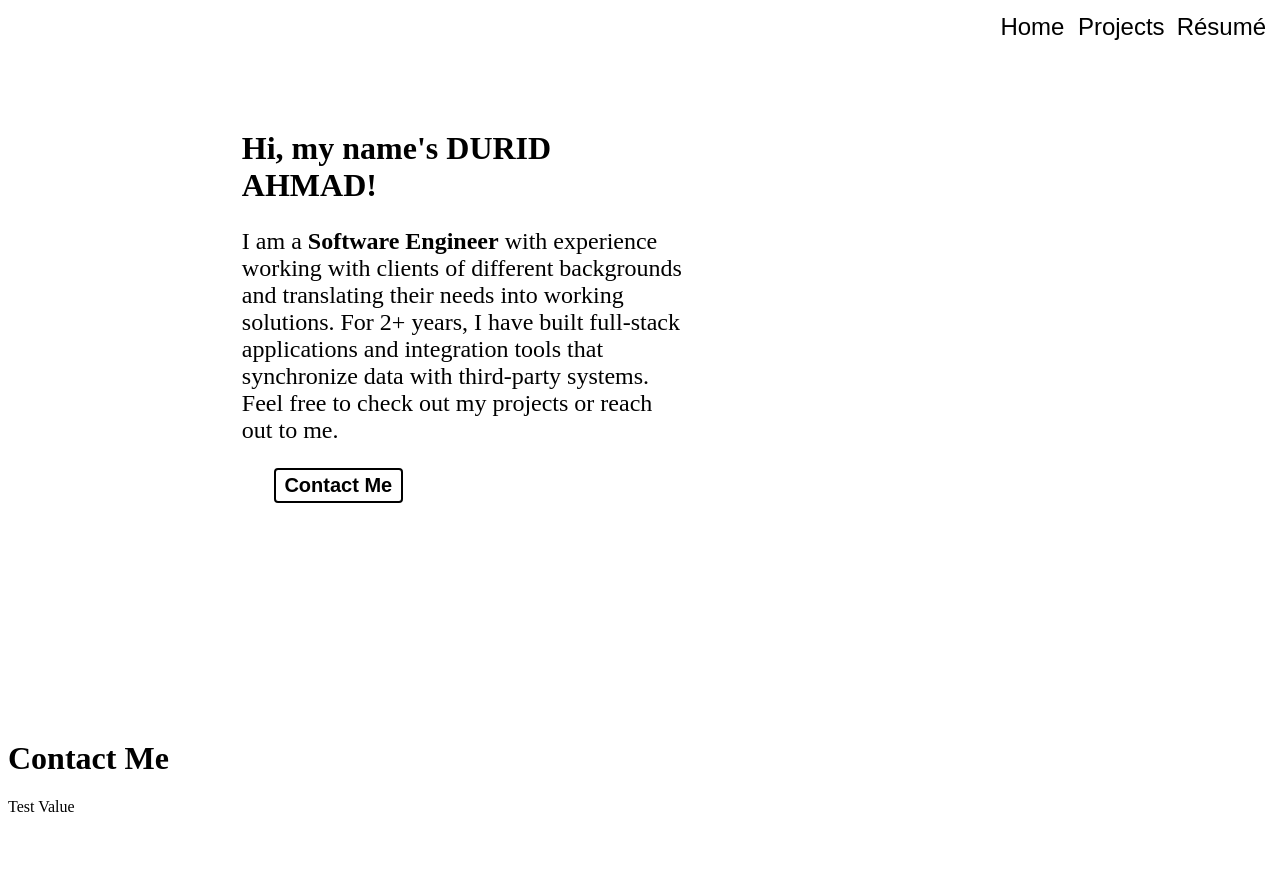
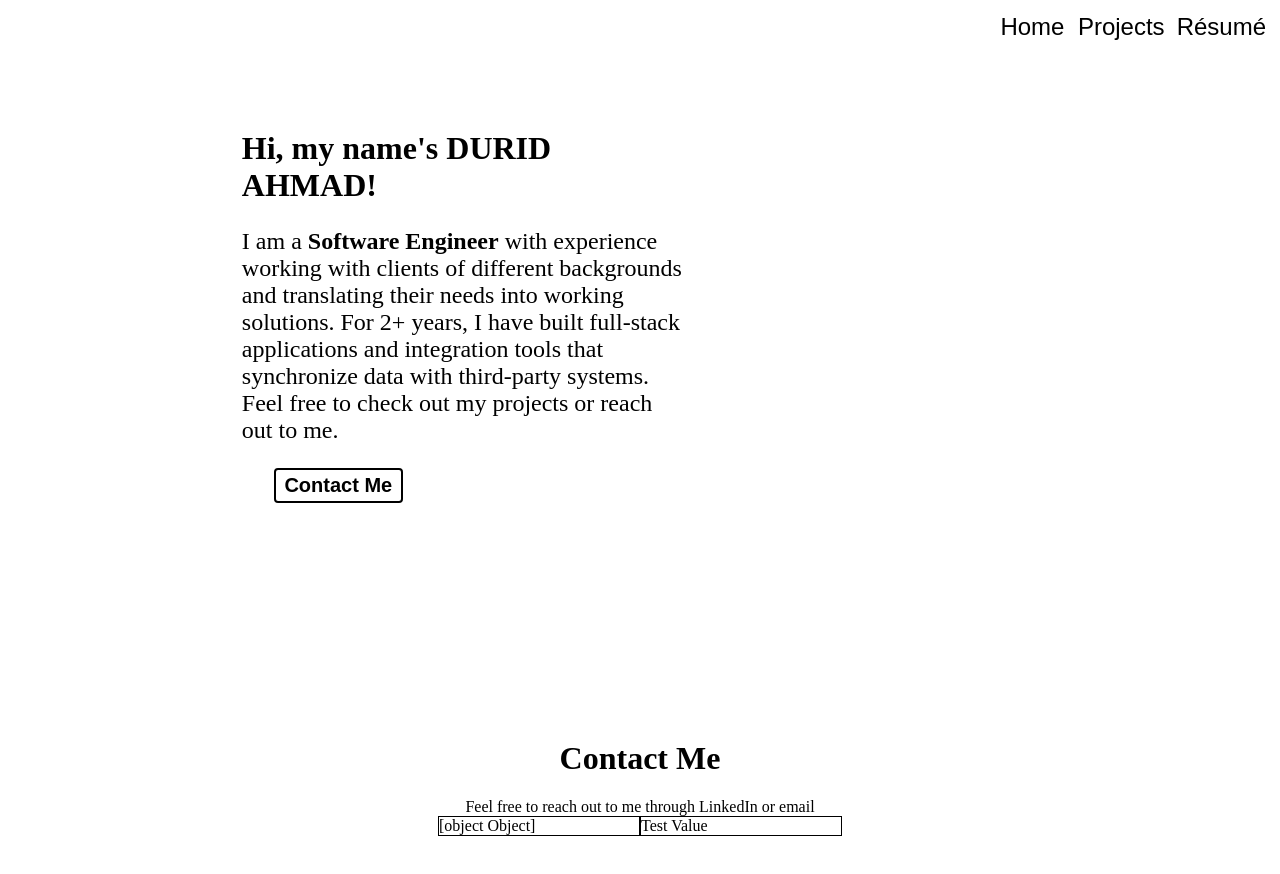
Before and after one commit to durid-ah/durid-ah.github.io, a Next.js app: page / in a window 1280 px wide. Shown: the top 874 px of the page. Built offline with nearby package versions, Linux system fonts and the light colour scheme.

Commit message:
setting up the card row for the contact me section

```diff
--- a/pages/index.tsx
+++ b/pages/index.tsx
@@ -45,7 +45,16 @@ export default function Home() {
         </div>
         <div className={styles.contactMe}>
           <h1>Contact Me</h1>
-          <div>Test Value</div>
+          <div>Feel free to reach out to me through LinkedIn or email</div>
+            <div className={styles.cardRow}>
+              <div className={styles.card}>
+                <div
+                  className={styles.linkedinIcon}
+                  dangerouslySetInnerHTML={{__html: require("../images/iconmonstr-linkedin-2.svg?include")}}></div>
+              </div>
+              <div className={styles.card}>Test Value</div>
+          </div>
+
         </div>
       </main>
 
--- a/styles/Home.module.css
+++ b/styles/Home.module.css
@@ -95,6 +95,30 @@
   width: 100%;
   display: flex;
   flex-direction: column;
+  align-items: center;
+}
+
+.contactMe .container {
+  display: flex;
+  flex-direction: row;
+  justify-content: center;
+  width: 100%
+}
+
+.cardRow {
+  display: flex;
+  flex-direction: row;
+  justify-content: center;
+  width: 100%;
+}
+
+.card {
+  border: 1px solid;
+  width: min(200px, 90%);
+
+}
+
+.linkedinIcon {
 }
 
 @media screen and (max-width: 1024px) { }
@@ -129,7 +153,7 @@
 
   .paragraph {
     width: 100%;
-    /*top | horizontal | bottom */
+    /* top | horizontal | bottom */
     padding: 3% 3% 7%;
   }
 }
```
